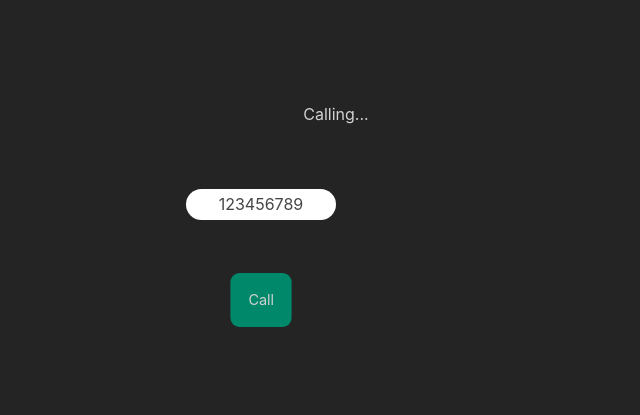
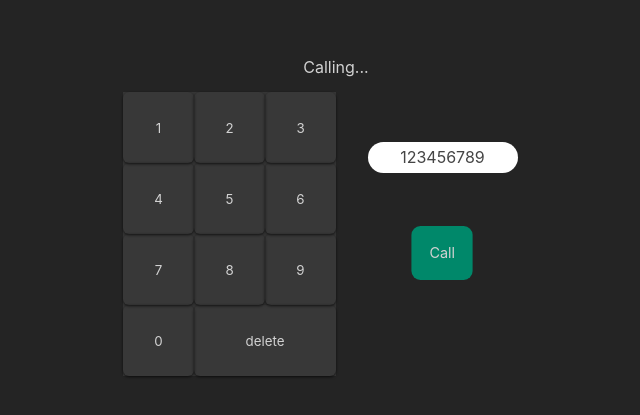
Before and after one commit to pauIbanez/W4CH3-pau-ibanez-phone, a React (Create React App) app: page / in a window 1280 px wide. Shown: the part 191-606 px from the top of the page, without its empty margins (304-944 px from the left). Built offline with nearby package versions, Linux system fonts and the light colour scheme.

Commit message:
Inizialized keyboard from App

```diff
--- a/src/App.js
+++ b/src/App.js
@@ -1,12 +1,14 @@
 import "./App.css";
 import Actions from "./components/Actions/Actions";
 import Info from "./components/Info/Info";
+import Keyboard from "./components/Keyboard/Keyboard";
 
 function App() {
   return (
     <div className="container">
       <Info display={true} deactivatedClass={"off"} />
       <main className="phone">
+        <Keyboard />
         <Actions />
       </main>
     </div>
```
